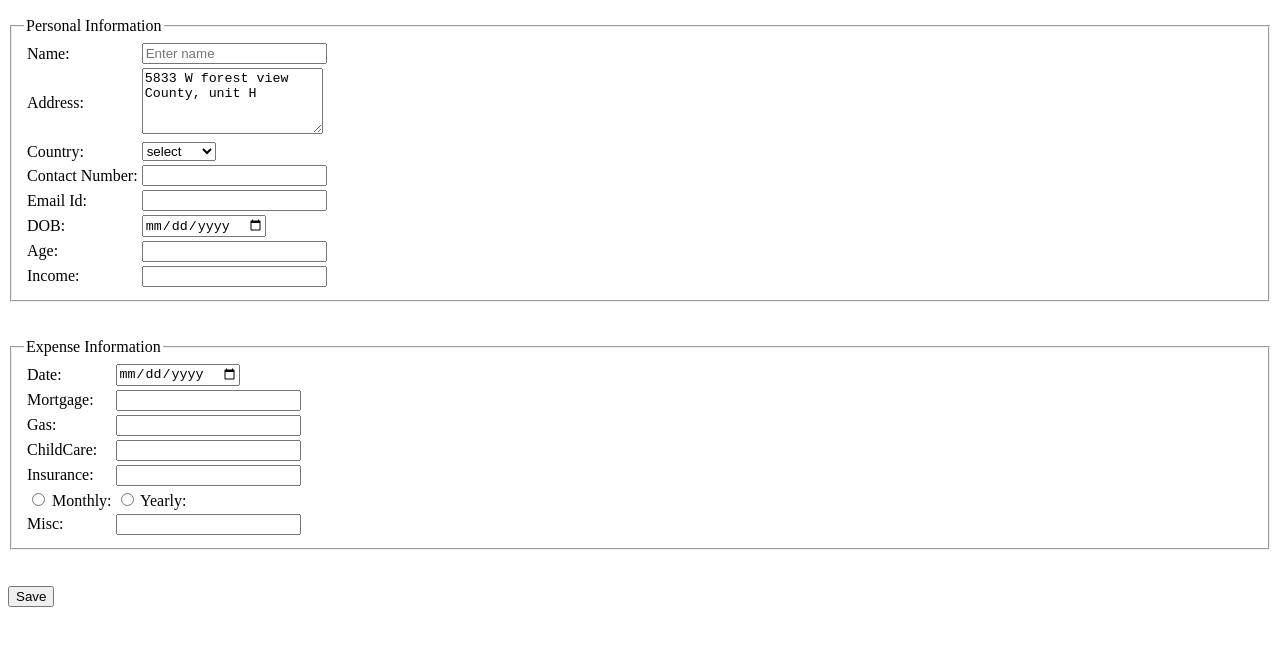
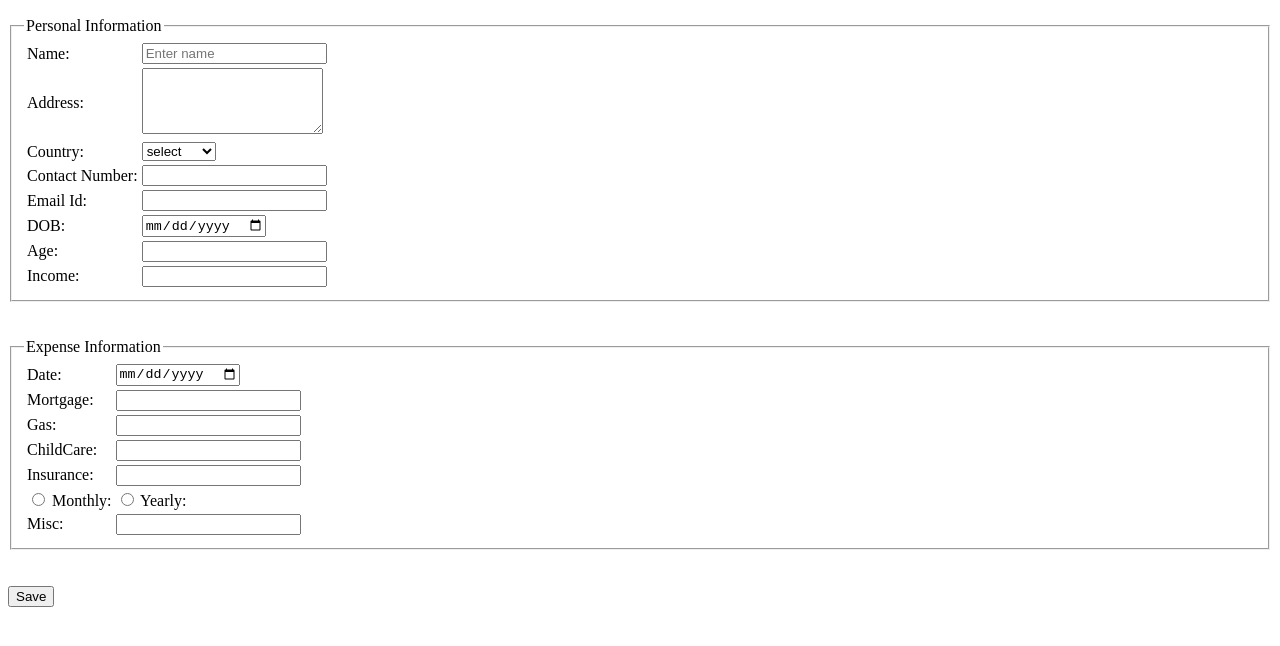
Before and after one commit to VinzRaj/Assignment, a plain HTML site: page Index.html in a window 1280 px wide. Shown: the part 50-696 px from the top of the page. Drawn offline with Linux system fonts and the light colour scheme.

Commit message:
textarea content removed

```diff
--- a/Index.html
+++ b/Index.html
@@ -25,9 +25,7 @@
               <label for="address">Address:</label>
             </td>
             <td>
-              <textarea name="address" id="add" cols="20" rows="4">
-5833 W forest view County, unit H</textarea
-              >
+              <textarea name="address" id="add" cols="20" rows="4"></textarea>
             </td>
           </tr>
           <tr>
```
